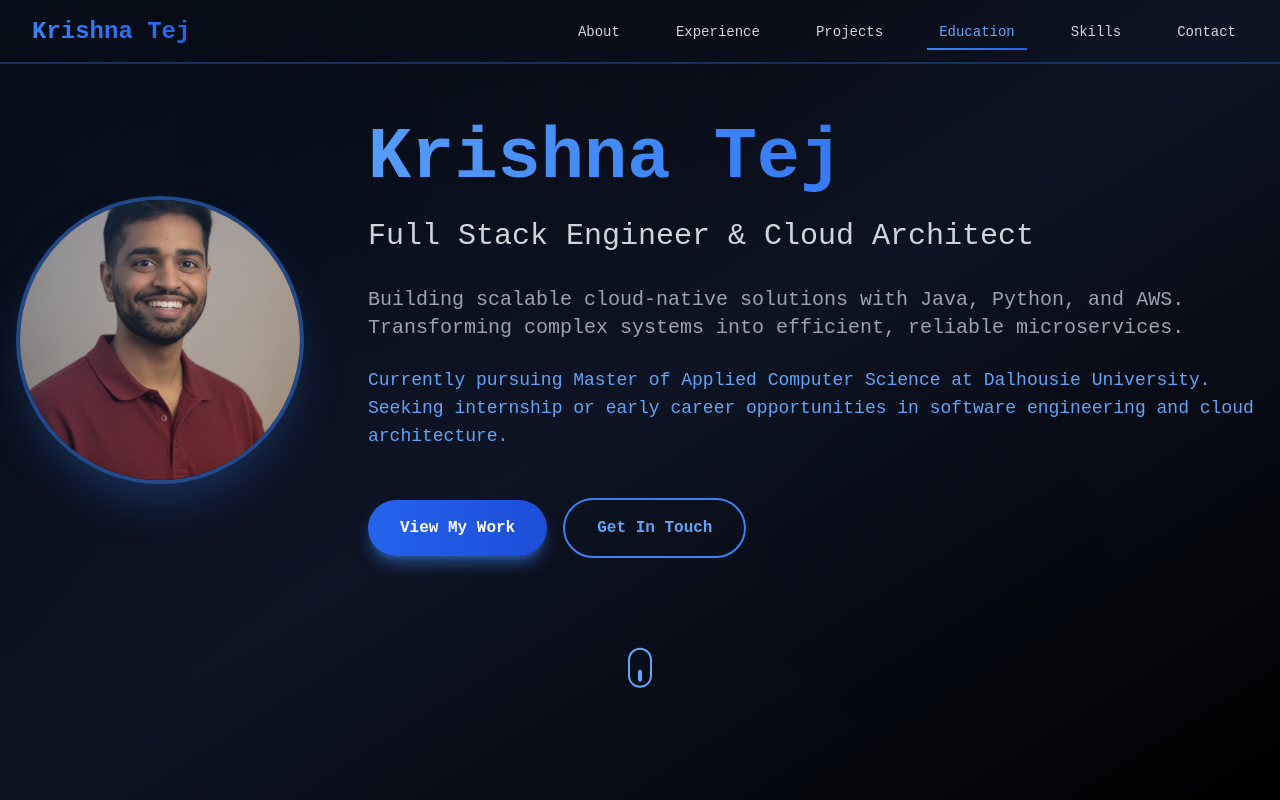
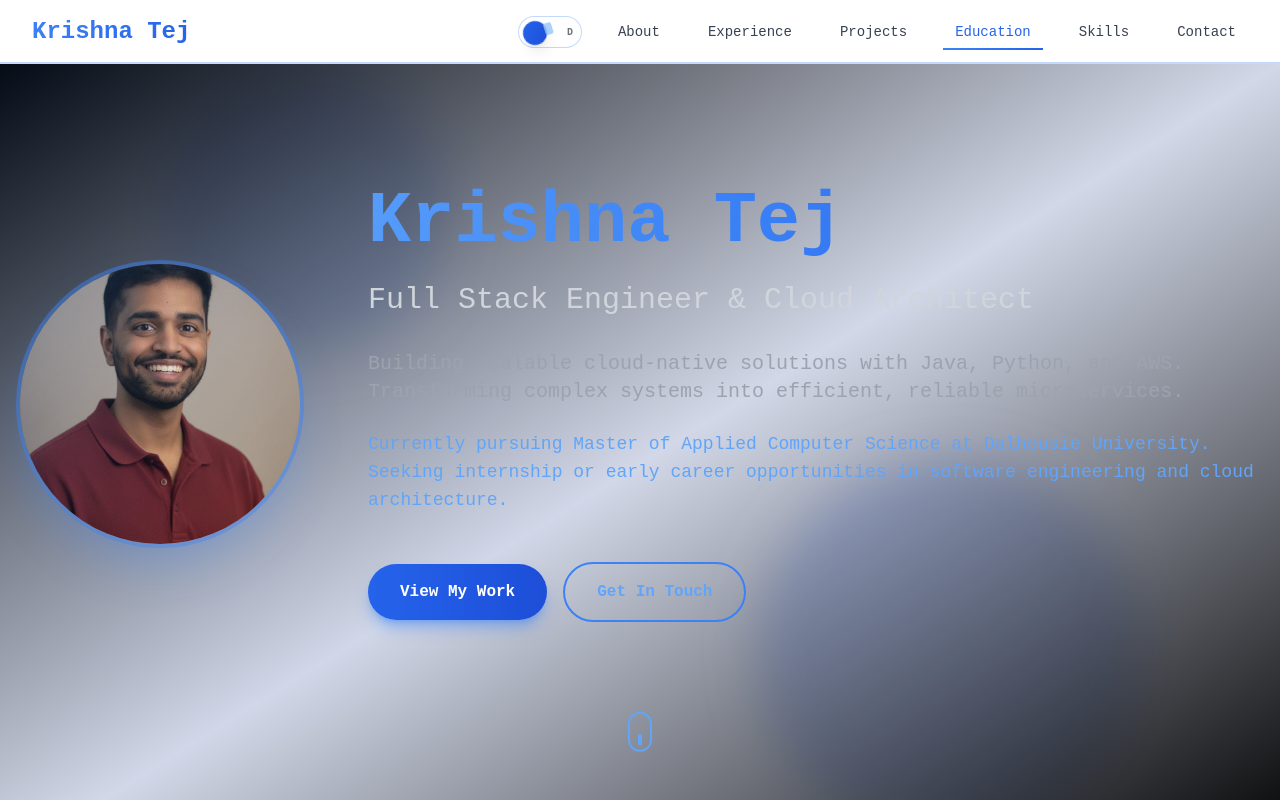
Before and after one commit to krishnatejnk/portfolio-site, a Next.js app: page / in a window 1280 px wide. Shown: the top 800 px of the page. Built offline with nearby package versions, Linux system fonts and the light colour scheme; a web font is replaced by a local one.

Commit message:
feat(theme): add lever-style light/dark toggle and polish light mode (navbar, cards, timelines, footer); enable Tailwind class dark mode and theme CSS vars

```diff
--- a/app/components/Navbar.tsx
+++ b/app/components/Navbar.tsx
@@ -16,6 +16,8 @@ export default function Navbar() {
   const [scrolled, setScrolled] = useState(false);
   const [activeSection, setActiveSection] = useState("");
   const [scrollProgress, setScrollProgress] = useState(0);
+  const [isMenuOpen, setIsMenuOpen] = useState(false);
+  const [theme, setTheme] = useState<"light" | "dark">("dark");
 
   useEffect(() => {
     const handleScroll = () => {
@@ -45,12 +47,31 @@ export default function Navbar() {
     return () => window.removeEventListener("scroll", handleScroll);
   }, []);
 
+  // Initialize theme
+  useEffect(() => {
+    const saved = (typeof window !== "undefined" ? localStorage.getItem("theme") : null) as "light" | "dark" | null;
+    const prefersDark = typeof window !== "undefined" && window.matchMedia && window.matchMedia("(prefers-color-scheme: dark)").matches;
+    const next = saved ?? (prefersDark ? "dark" : "light");
+    setTheme(next);
+    document.documentElement.classList.remove("light", "dark");
+    document.documentElement.classList.add(next);
+  }, []);
+
+  const toggleTheme = () => {
+    const next = theme === "dark" ? "light" : "dark";
+    setTheme(next);
+    document.documentElement.classList.remove("light", "dark");
+    document.documentElement.classList.add(next);
+    localStorage.setItem("theme", next);
+  };
+
   const handleClick = (e: React.MouseEvent<HTMLAnchorElement>, href: string) => {
     e.preventDefault();
     const element = document.querySelector(href);
     if (element) {
       element.scrollIntoView({ behavior: "smooth", block: "start" });
     }
+    setIsMenuOpen(false);
   };
 
   return (
@@ -60,8 +81,8 @@ export default function Navbar() {
       transition={{ duration: 0.5 }}
       className={`fixed top-0 left-0 right-0 z-50 transition-all duration-300 ${
         scrolled
-          ? "bg-black/80 backdrop-blur-md shadow-lg"
-          : "bg-transparent"
+          ? "backdrop-blur-md shadow-lg dark:bg-black/80 bg-white/80"
+          : "bg-transparent dark:bg-transparent"
       }`}
     >
       <div className="absolute bottom-0 left-0 h-0.5 bg-blue-500/30 w-full">
@@ -79,6 +100,7 @@ export default function Navbar() {
             onClick={(e) => {
               e.preventDefault();
               window.scrollTo({ top: 0, behavior: "smooth" });
+              setIsMenuOpen(false);
             }}
             className="text-2xl font-bold bg-gradient-to-r from-blue-500 to-blue-600 bg-clip-text text-transparent"
             whileHover={{ scale: 1.1 }}
@@ -87,7 +109,28 @@ export default function Navbar() {
             Krishna Tej
           </motion.a>
 
-          <div className="hidden md:flex space-x-8">
+          <div className="hidden md:flex items-center space-x-6">
+            {/* Lever-style theme toggle (desktop) */}
+            <button
+              type="button"
+              aria-label="Toggle theme"
+              aria-pressed={theme === "dark"}
+              onClick={toggleTheme}
+              className="relative inline-flex items-center justify-center w-16 h-8 rounded-full border border-blue-500/30 transition-colors bg-white/70 dark:bg-black/40 hover:bg-white/80 dark:hover:bg-black/50"
+            >
+              <div className="absolute inset-0 px-2 flex items-center justify-between text-[10px] font-semibold">
+                <span className={`${theme === "light" ? "text-blue-600" : "text-gray-500"}`}>L</span>
+                <span className={`${theme === "dark" ? "text-blue-400" : "text-gray-500"}`}>D</span>
+              </div>
+              <motion.div
+                className="absolute top-1 left-1 w-6 h-6 rounded-full bg-gradient-to-br from-blue-600 to-blue-700 shadow-lg"
+                animate={{ x: theme === "dark" ? 32 : 0, rotate: theme === "dark" ? 18 : -18 }}
+                transition={{ type: "spring", stiffness: 400, damping: 28 }}
+              >
+                <div className="absolute top-1/2 right-[-6px] -translate-y-1/2 w-2 h-3 bg-blue-300/80 rounded-sm" />
+              </motion.div>
+            </button>
+
             {navItems.map((item, index) => (
               <motion.a
                 key={item.name}
@@ -95,8 +138,8 @@ export default function Navbar() {
                 onClick={(e) => handleClick(e, item.href)}
                 className={`relative px-3 py-2 text-sm font-medium transition-colors ${
                   activeSection === item.href.substring(1)
-                    ? "text-blue-400"
-                    : "text-gray-300 hover:text-white"
+                    ? "text-blue-600 dark:text-blue-400"
+                    : "text-gray-700 hover:text-black dark:text-gray-300 dark:hover:text-white"
                 }`}
                 initial={{ opacity: 0, y: -20 }}
                 animate={{ opacity: 1, y: 0 }}
@@ -116,9 +159,27 @@ export default function Navbar() {
             ))}
           </div>
 
+          <div className="flex items-center gap-3 md:hidden">
+            {/* Lever toggle (mobile) */}
+            <button
+              type="button"
+              aria-label="Toggle theme"
+              aria-pressed={theme === "dark"}
+              onClick={toggleTheme}
+              className="relative inline-flex items-center justify-center w-14 h-8 rounded-full border border-blue-500/30 transition-colors bg-white/70 dark:bg-black/40 hover:bg-white/80 dark:hover:bg-black/50"
+            >
+              <motion.div
+                className="absolute top-1 left-1 w-6 h-6 rounded-full bg-gradient-to-br from-blue-600 to-blue-700 shadow-lg"
+                animate={{ x: theme === "dark" ? 24 : 0, rotate: theme === "dark" ? 18 : -18 }}
+                transition={{ type: "spring", stiffness: 400, damping: 28 }}
+              />
+            </button>
+
             <motion.button
-            className="md:hidden text-white"
+              className="md:hidden text-gray-900 dark:text-white"
               whileTap={{ scale: 0.9 }}
+              aria-label="Toggle menu"
+              onClick={() => setIsMenuOpen((v) => !v)}
             >
               <svg
                 className="w-6 h-6"
@@ -130,12 +191,38 @@ export default function Navbar() {
                   strokeLinecap="round"
                   strokeLinejoin="round"
                   strokeWidth={2}
-                d="M4 6h16M4 12h16M4 18h16"
+                  d={isMenuOpen ? "M6 18L18 6M6 6l12 12" : "M4 6h16M4 12h16M4 18h16"}
                 />
               </svg>
             </motion.button>
           </div>
         </div>
+
+        {/* Mobile menu */}
+        <motion.div
+          initial={false}
+          animate={isMenuOpen ? { height: "auto", opacity: 1 } : { height: 0, opacity: 0 }}
+          transition={{ duration: 0.2, ease: "easeOut" }}
+          className="md:hidden overflow-hidden"
+        >
+          <div className="pt-2 pb-4 space-y-1">
+            {navItems.map((item) => (
+              <a
+                key={item.name}
+                href={item.href}
+                onClick={(e) => handleClick(e, item.href)}
+                className={`block px-3 py-2 rounded-md text-base font-medium ${
+                  activeSection === item.href.substring(1)
+                    ? "text-blue-700 dark:text-blue-400 bg-blue-200/40 dark:bg-blue-500/10"
+                    : "text-gray-700 hover:bg-blue-100/50 hover:text-black dark:text-gray-200 dark:hover:bg-blue-500/10 dark:hover:text-white"
+                }`}
+              >
+                {item.name}
+              </a>
+            ))}
+          </div>
+        </motion.div>
+      </div>
     </motion.nav>
   );
 }
--- a/app/components/Projects.tsx
+++ b/app/components/Projects.tsx
@@ -99,7 +99,7 @@ export default function Projects() {
               className={`group relative ${index === 6 ? 'md:col-span-2 lg:col-span-1 lg:col-start-2' : ''}`}
             >
               <div className="absolute inset-0 bg-gradient-to-r from-blue-600 to-blue-700 rounded-3xl blur-xl opacity-0 group-hover:opacity-30 transition-opacity duration-300"></div>
-              <div className="relative bg-black/50 backdrop-blur-sm border border-blue-500/30 rounded-3xl p-6 h-full flex flex-col overflow-hidden">
+              <div className="relative bg-white/70 dark:bg-black/50 backdrop-blur-sm border border-slate-200 dark:border-blue-500/30 shadow-sm rounded-3xl p-6 h-full flex flex-col overflow-hidden">
                 <div className="flex items-start justify-between mb-3">
                   {project.type && (
                     <span className="text-xs px-2 py-1 bg-blue-600/20 border border-blue-500/50 rounded text-blue-300">
@@ -108,7 +108,7 @@ export default function Projects() {
                   )}
                 </div>
                 <h3 className="text-2xl font-bold text-white mb-3">{project.title}</h3>
-                <p className="text-gray-300 mb-4 flex-grow leading-relaxed text-sm">{project.description}</p>
+                <p className="text-gray-700 dark:text-gray-300 mb-4 flex-grow leading-relaxed text-sm">{project.description}</p>
 
                 <div className="flex flex-wrap gap-2 mb-4">
                   {project.technologies.map((tech, techIndex) => (
--- a/app/components/Skills.tsx
+++ b/app/components/Skills.tsx
@@ -85,7 +85,7 @@ export default function Skills() {
               animate={isInView ? { opacity: 1, y: 0 } : { opacity: 0, y: 50 }}
               transition={{ duration: 0.5, delay: categoryIndex * 0.15, ease: "easeOut" }}
               whileHover={{ scale: 1.05, y: -5 }}
-              className="bg-black/50 backdrop-blur-sm border border-blue-500/30 rounded-2xl p-6"
+              className="bg-white/70 dark:bg-black/50 backdrop-blur-sm border border-slate-200 dark:border-blue-500/30 shadow-sm rounded-2xl p-6"
             >
               <h3 className="text-2xl font-bold text-white mb-6 text-center">
                 <span className="bg-gradient-to-r from-blue-400 to-blue-600 bg-clip-text text-transparent">
@@ -96,10 +96,10 @@ export default function Skills() {
                 {category.skills.map((skill, skillIndex) => (
                   <div key={skillIndex}>
                     <div className="flex justify-between items-center mb-2">
-                      <span className="text-gray-300 font-medium">{skill.name}</span>
+                      <span className="text-gray-700 dark:text-gray-300 font-medium">{skill.name}</span>
                       <span className="text-blue-400 text-sm font-semibold">{skill.level}%</span>
                     </div>
-                    <div className="h-2 bg-gray-800 rounded-full overflow-hidden">
+                    <div className="h-2 bg-gray-200 dark:bg-gray-800 rounded-full overflow-hidden">
                       <motion.div
                         initial={{ width: 0 }}
                         animate={isInView ? { width: `${skill.level}%` } : { width: 0 }}
--- a/app/globals.css
+++ b/app/globals.css
@@ -37,3 +37,19 @@ html {
   padding: 0;
   box-sizing: border-box;
 }
+
+/* Theme variables controlled by html class */
+html.light {
+  --background: #ffffff;
+  --foreground: #0a0a0a;
+}
+html.dark {
+  --background: #0a0a0a;
+  --foreground: #ededed;
+}
+
+/* Default to dark if no explicit class is set */
+html:not(.light):not(.dark) {
+  --background: #0a0a0a;
+  --foreground: #ededed;
+}
--- a/app/page.tsx
+++ b/app/page.tsx
@@ -13,7 +13,7 @@ import Footer from "./components/Footer";
 
 export default function Home() {
   return (
-    <main className="relative">
+    <main className="relative pt-16">
       <Navbar />
       <Hero />
       <About />
--- a/tailwind.config.ts
+++ b/tailwind.config.ts
@@ -1,6 +1,7 @@
 import type { Config } from "tailwindcss";
 
 const config: Config = {
+  darkMode: "class",
   content: [
     "./pages/**/*.{js,ts,jsx,tsx,mdx}",
     "./components/**/*.{js,ts,jsx,tsx,mdx}",
```
Also changed, not shown: app/components/About.tsx (+6 -6 lines), app/components/Contact.tsx (+9 -9 lines), app/components/Education.tsx (+4 -4 lines), app/components/Experience.tsx (+4 -4 lines), app/components/Footer.tsx (+6 -6 lines). Lines whose indentation alone changed are shown as unchanged.
